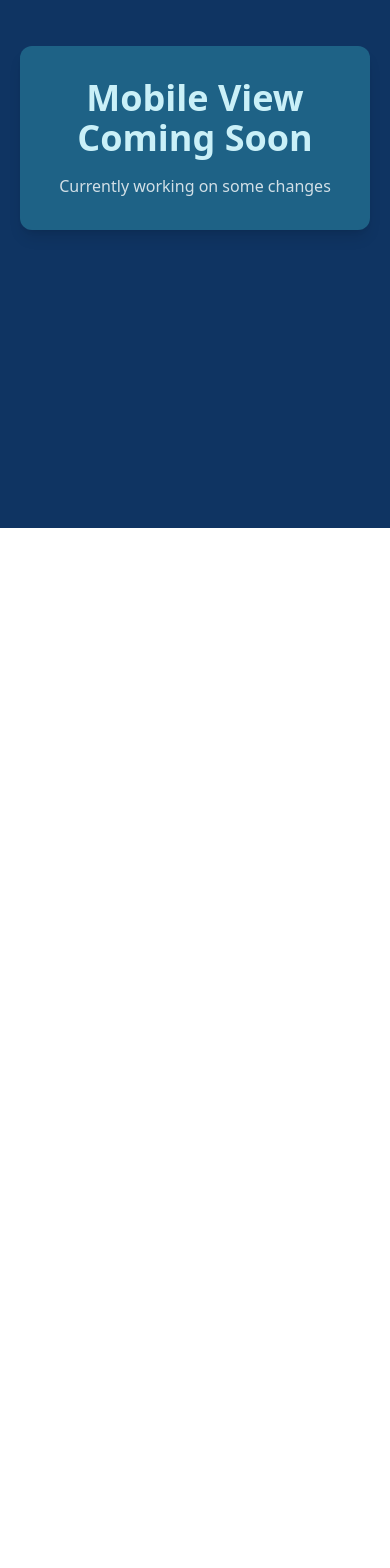
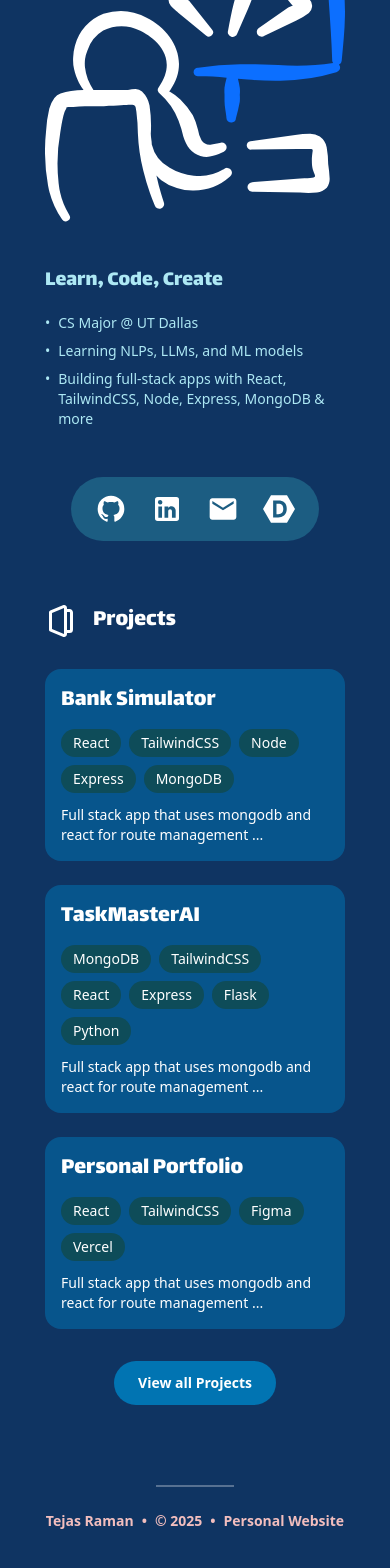
Before and after one commit to Traman2/TejasPortfolioWebsite, a React (Vite) app in the folder client/: page / in a window 390 px wide. Shown: the part 316-1884 px from the top of the page. Before the commit the page ends 844 px from the top, so only its background shows below. Built offline with nearby package versions, Linux system fonts and the light colour scheme; a web font is replaced by a local one.

Commit message:
Added mobile home page content

```diff
--- /dev/null
+++ b/client/src/components/MobileComponents/MobileAbout.tsx
@@ -0,0 +1,66 @@
+export default function MobileAbout() {
+  return (
+    <>
+      <div className="w-[300px] flex flex-col items-center mt-10">
+        <h2 className="text-[#ADE8F4] text-[22px] font-['Lalezar'] text-left w-full">
+          Learn, Code, Create
+        </h2>
+        <ul className="text-[#ADE8F4] text-sm mt-4 space-y-2 w-full">
+          <li className="flex items-start">
+            <span className="mr-2">•</span>
+            <span>CS Major @ UT Dallas</span>
+          </li>
+          <li className="flex items-start">
+            <span className="mr-2">•</span>
+            <span>Learning NLPs, LLMs, and ML models</span>
+          </li>
+          <li className="flex items-start">
+            <span className="mr-2">•</span>
+            <span>
+              Building full-stack apps with React, TailwindCSS, Node, Express,
+              MongoDB & more
+            </span>
+          </li>
+        </ul>
+        <div className="flex space-x-6 mt-12 bg-[#1E6286]/90 rounded-4xl px-6 py-4">
+          <a
+            href="https://github.com/Traman2"
+            target="_blank"
+            rel="noopener noreferrer"
+            className="hover:scale-110 transition-transform"
+          >
+            <img src="/mdi--github.svg" alt="GitHub" className="w-8 h-8" />
+          </a>
+          <a
+            href="https://linkedin.com/in/tejas-raman-1a892b255/"
+            target="_blank"
+            rel="noopener noreferrer"
+            className="hover:scale-110 transition-transform"
+          >
+            <img src="/mdi--linkedin.svg" alt="LinkedIn" className="w-8 h-8" />
+          </a>
+          <a
+            href="mailto:tejassraman@gmail.com"
+            className="hover:scale-110 transition-transform"
+          >
+            <img
+              src="/ic--baseline-email.svg"
+              alt="Email"
+              className="w-8 h-8"
+            />
+          </a>
+          <a
+            href="https://devpost.com/Traman2"
+            className="hover:scale-110 transition-transform"
+          >
+            <img
+              src="/simple-icons--devpost.svg"
+              alt="Devpost"
+              className="w-8 h-8"
+            />
+          </a>
+        </div>
+      </div>
+    </>
+  );
+}
--- /dev/null
+++ b/client/src/components/MobileComponents/MobileFooter.tsx
@@ -0,0 +1,18 @@
+export default function MobileFooter() {
+  return (
+    <>
+      <footer className="mt-20 mb-10">
+        <div className="flex flex-col items-center">
+          <div className="w-[78px] h-[2px] bg-white/30 mb-6"></div>
+          <p className="text-[#F2BEBE] text-sm font-semibold flex items-center space-x-2">
+            <span>Tejas Raman</span>
+            <span>•</span>
+            <span>&copy; 2025</span>
+            <span>•</span>
+            <span>Personal Website</span>
+          </p>
+        </div>
+      </footer>
+    </>
+  );
+}
--- /dev/null
+++ b/client/src/components/MobileComponents/MobileHero.tsx
@@ -0,0 +1,13 @@
+export default function MobileHero() {
+  return (
+    <>
+      <h1 className="text-[#ADE8F4] text-3xl font-bold">👋, I'm</h1>
+      <h1 className="text-[#ADE8F4] text-4xl font-bold mt-2">Tejas Raman</h1>
+      <img
+        src="/streamline-freehand-color--programming-user-code.svg"
+        alt="Programming Code Logo"
+        className="mt-10 w-[300px] h-[300px]"
+      />
+    </>
+  );
+}
--- /dev/null
+++ b/client/src/components/MobileComponents/MobileProjectPreview.tsx
@@ -0,0 +1,110 @@
+import { useNavigate } from "react-router-dom";
+
+export default function MobileProjectPreview() {
+  const navigate = useNavigate();
+
+  const projectHandler = () => {
+    navigate("/Project");
+  };
+
+  return (
+    <>
+      <div className="w-[300px] mt-16">
+        <div className="flex items-center space-x-4 mb-8">
+          <img src="/pajamas--project.svg" alt="Projects" className="w-8 h-8" />
+          <h2 className="text-white text-2xl font-['Lalezar']">Projects</h2>
+        </div>
+        <div className="space-y-6">
+          <div className="bg-[#0077B6]/50 rounded-2xl p-4 w-full">
+            <h3 className="text-white text-2xl font-['Lalezar'] mb-3">
+              Bank Simulator
+            </h3>
+            <div className="flex flex-wrap gap-2">
+              <span className="bg-[#0E4C59] text-white px-3 py-1 rounded-full text-sm">
+                React
+              </span>
+              <span className="bg-[#0E4C59] text-white px-3 py-1 rounded-full text-sm">
+                TailwindCSS
+              </span>
+              <span className="bg-[#0E4C59] text-white px-3 py-1 rounded-full text-sm">
+                Node
+              </span>
+              <span className="bg-[#0E4C59] text-white px-3 py-1 rounded-full text-sm">
+                Express
+              </span>
+              <span className="bg-[#0E4C59] text-white px-3 py-1 rounded-full text-sm">
+                MongoDB
+              </span>
+            </div>
+            <p className="text-white mt-3 text-sm">
+              Full stack app that uses mongodb and react for route management
+              ...
+            </p>
+          </div>
+
+          <div className="bg-[#0077B6]/50 rounded-2xl p-4 w-full">
+            <h3 className="text-white text-2xl font-['Lalezar'] mb-3">
+              TaskMasterAI
+            </h3>
+            <div className="flex flex-wrap gap-2">
+              <span className="bg-[#0E4C59] text-white px-3 py-1 rounded-full text-sm">
+                MongoDB
+              </span>
+              <span className="bg-[#0E4C59] text-white px-3 py-1 rounded-full text-sm">
+                TailwindCSS
+              </span>
+              <span className="bg-[#0E4C59] text-white px-3 py-1 rounded-full text-sm">
+                React
+              </span>
+              <span className="bg-[#0E4C59] text-white px-3 py-1 rounded-full text-sm">
+                Express
+              </span>
+              <span className="bg-[#0E4C59] text-white px-3 py-1 rounded-full text-sm">
+                Flask
+              </span>
+              <span className="bg-[#0E4C59] text-white px-3 py-1 rounded-full text-sm">
+                Python
+              </span>
+            </div>
+            <p className="text-white mt-3 text-sm">
+              Full stack app that uses mongodb and react for route management
+              ...
+            </p>
+          </div>
+
+          <div className="bg-[#0077B6]/50 rounded-2xl p-4 w-full">
+            <h3 className="text-white text-2xl font-['Lalezar'] mb-3">
+              Personal Portfolio
+            </h3>
+            <div className="flex flex-wrap gap-2">
+              <span className="bg-[#0E4C59] text-white px-3 py-1 rounded-full text-sm">
+                React
+              </span>
+              <span className="bg-[#0E4C59] text-white px-3 py-1 rounded-full text-sm">
+                TailwindCSS
+              </span>
+              <span className="bg-[#0E4C59] text-white px-3 py-1 rounded-full text-sm">
+                Figma
+              </span>
+              <span className="bg-[#0E4C59] text-white px-3 py-1 rounded-full text-sm">
+                Vercel
+              </span>
+            </div>
+            <p className="text-white mt-3 text-sm">
+              Full stack app that uses mongodb and react for route management
+              ...
+            </p>
+          </div>
+        </div>
+        <div className="flex justify-center mt-8">
+          <button
+            onClick={projectHandler}
+            className="bg-[#0077B6]/96 cursor-pointer text-white px-6 py-3 rounded-full text-sm font-semibold hover:bg-[#005f8f] transition-colors"
+          >
+            View all Projects
+          </button>
+        </div>
+      </div>
+    </>
+  );
+}
--- a/client/src/pages/Mobile/MobileHome.tsx
+++ b/client/src/pages/Mobile/MobileHome.tsx
@@ -1,19 +1,19 @@
+import MobileAbout from "../../components/MobileComponents/MobileAbout";
+import MobileFooter from "../../components/MobileComponents/MobileFooter";
+import MobileHero from "../../components/MobileComponents/MobileHero";
 import MobileNavbar from "../../components/MobileComponents/MobileNavbar";
+import MobileProjectPreview from "../../components/MobileComponents/MobileProjectPreview";
 
 export default function MobileHome() {
   return (
     <div className="min-h-screen w-full bg-[#0F3462] flex flex-col">
       <MobileNavbar />
-      <main className="flex-grow flex items-center justify-center p-5 mt-16">
-        <div className="w-full p-8 rounded-xl shadow-lg flex flex-col items-center bg-[#1E6286]">
-          <h1 className="text-4xl font-bold text-[#CAF0F8] text-center">
-            Mobile View Coming Soon
-          </h1>
-          <p className="text-white text-base mt-4 opacity-80 text-center">
-            Currently working on some changes
-          </p>
-        </div>
+      <main className="flex flex-col items-center mt-29 px-4">
+        <MobileHero/>
+        <MobileAbout/>
+        <MobileProjectPreview/>
       </main>
+      <MobileFooter/>
     </div>
   );
 }
```
